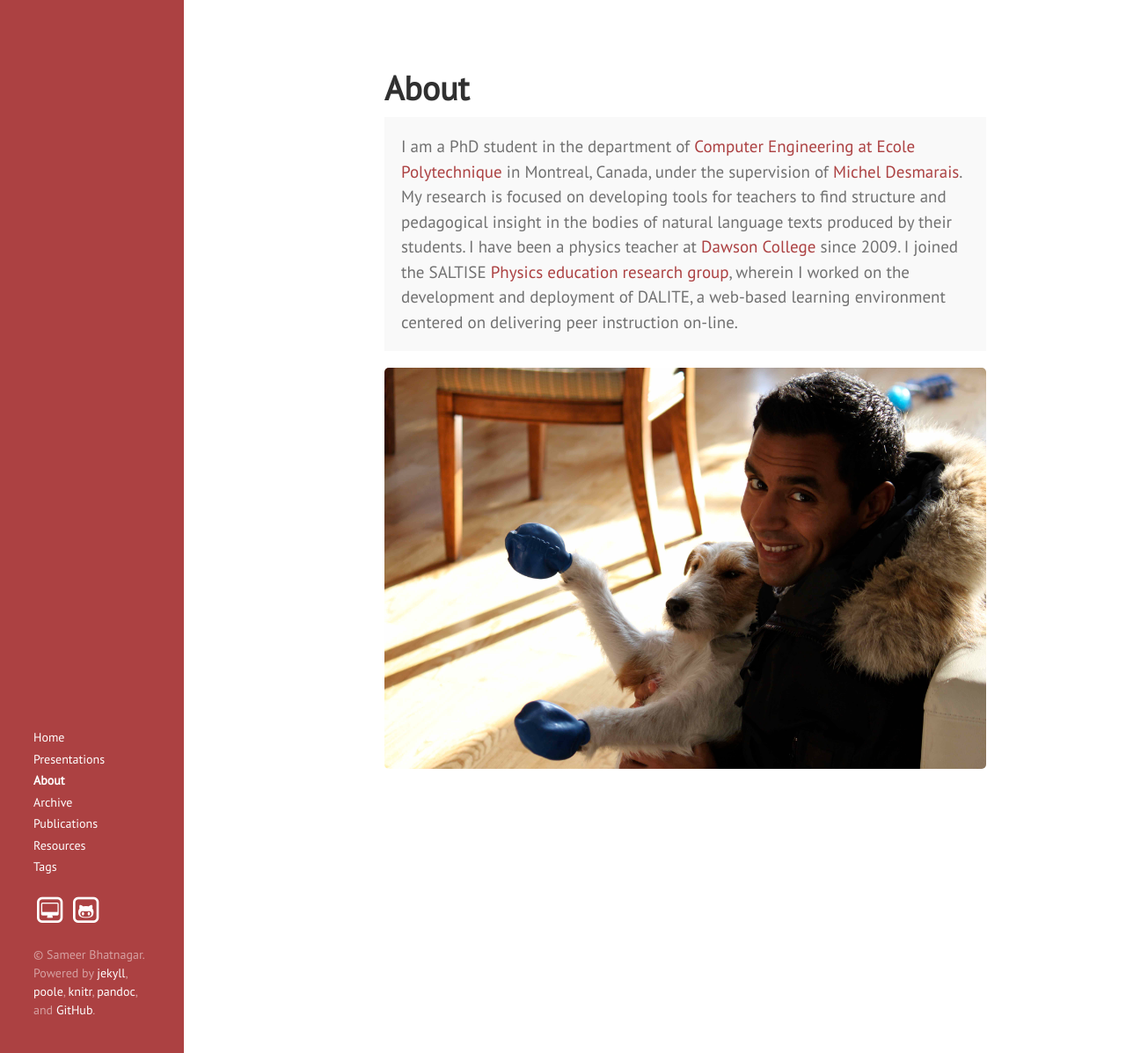
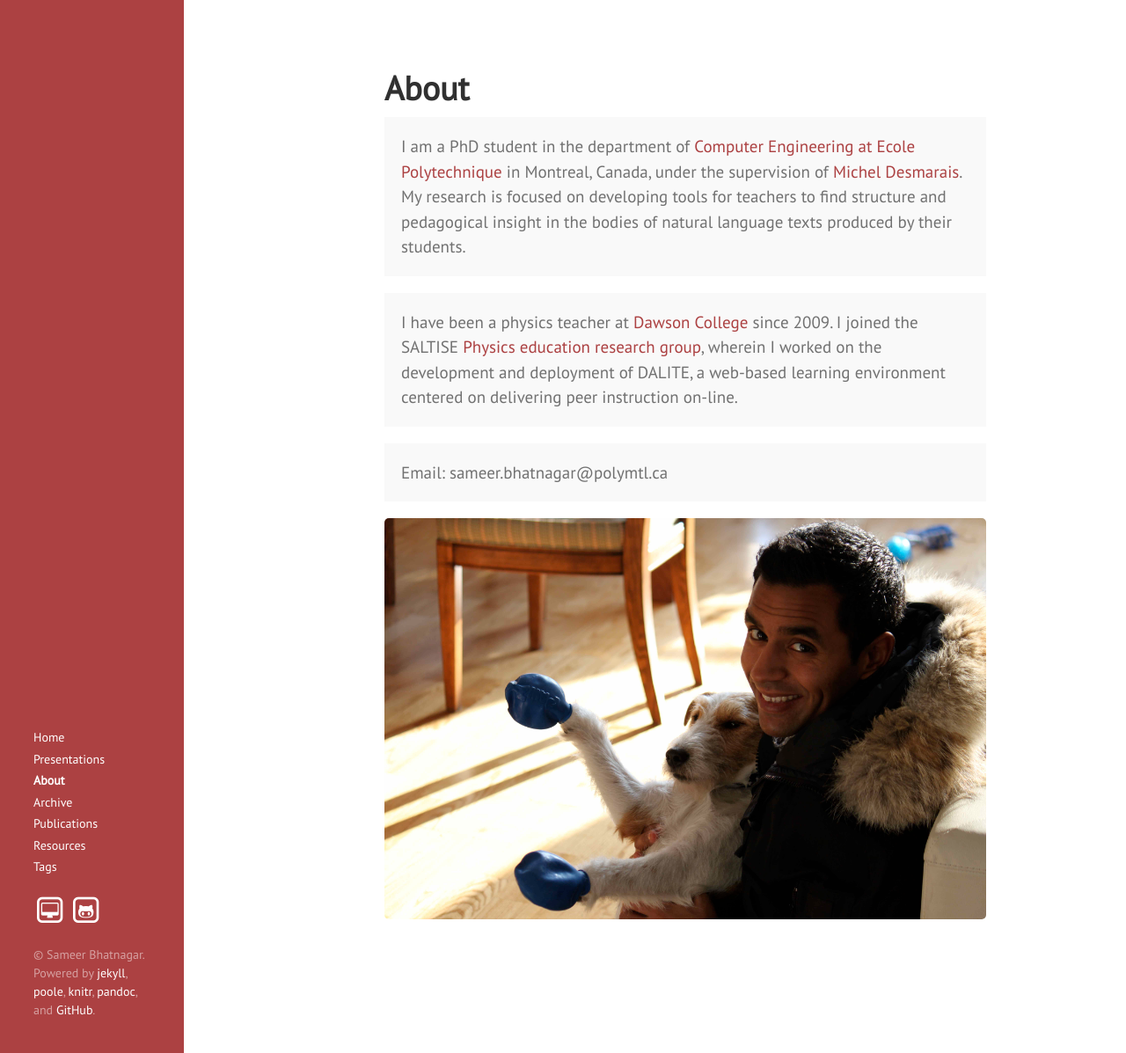
Before and after one commit to sameerbhatnagar/sameerbhatnagar.github.io, a Jekyll site: the page built from about.md, in a window 1280 px wide and 1197 px high. Shown: the whole window at 88% size. Built offline with Jekyll 4.4.1, drawn with Linux system fonts in a browser that asks for light colours; nearby versions of some CDN libraries.

Commit message:
fixed comments, added email

```diff
--- a/_includes/comments.html
+++ b/_includes/comments.html
@@ -3,7 +3,7 @@
   <div id="disqus_thread"></div>
   <script type="text/javascript">
       /* * * CONFIGURATION VARIABLES: EDIT BEFORE PASTING INTO YOUR WEBPAGE * * */
-      var disqus_shortname = 'sahirbhatnagar'; // required: replace example with your forum shortname
+      var disqus_shortname = 'sameerbhatnagar'; // required: replace example with your forum shortname
     var disqus_identifier = "{{ site.disqusid }}{{ page.url | replace:'index.html','' }}";
 
       /* * * DON'T EDIT BELOW THIS LINE * * */
--- a/about.md
+++ b/about.md
@@ -11,8 +11,14 @@ title: About
 
 <p class="message">
 I am a PhD student in the department of <a href="http://www.polymtl.ca/gigl/" target="_blank">Computer Engineering at Ecole Polytechnique</a> in Montreal, Canada, under the supervision of <a href="http://www.professeurs.polymtl.ca/michel.desmarais/desmarais_michel_c.html" target="_blank">Michel Desmarais</a>. My research is focused on developing tools for teachers to find structure and pedagogical insight in the bodies of natural language texts produced by their students.
+</p>
 
+<p class="message">
 I have been a physics teacher at <a href="http://www.dawsoncollege.qc.ca/" target="_blank">Dawson College</a> since 2009. I joined the SALTISE <a href="https://dianaramsey1981.wordpress.com/chris-whittaker/" target="_blank">Physics education research group</a>, wherein I worked on the development and deployment of DALITE, a web-based learning environment centered on delivering peer instruction on-line.
+</p>
+
+<p class="message">
+Email: sameer.bhatnagar@polymtl.ca
 </p>
 ![Me](/images/Sameer.jpg)
 
```
